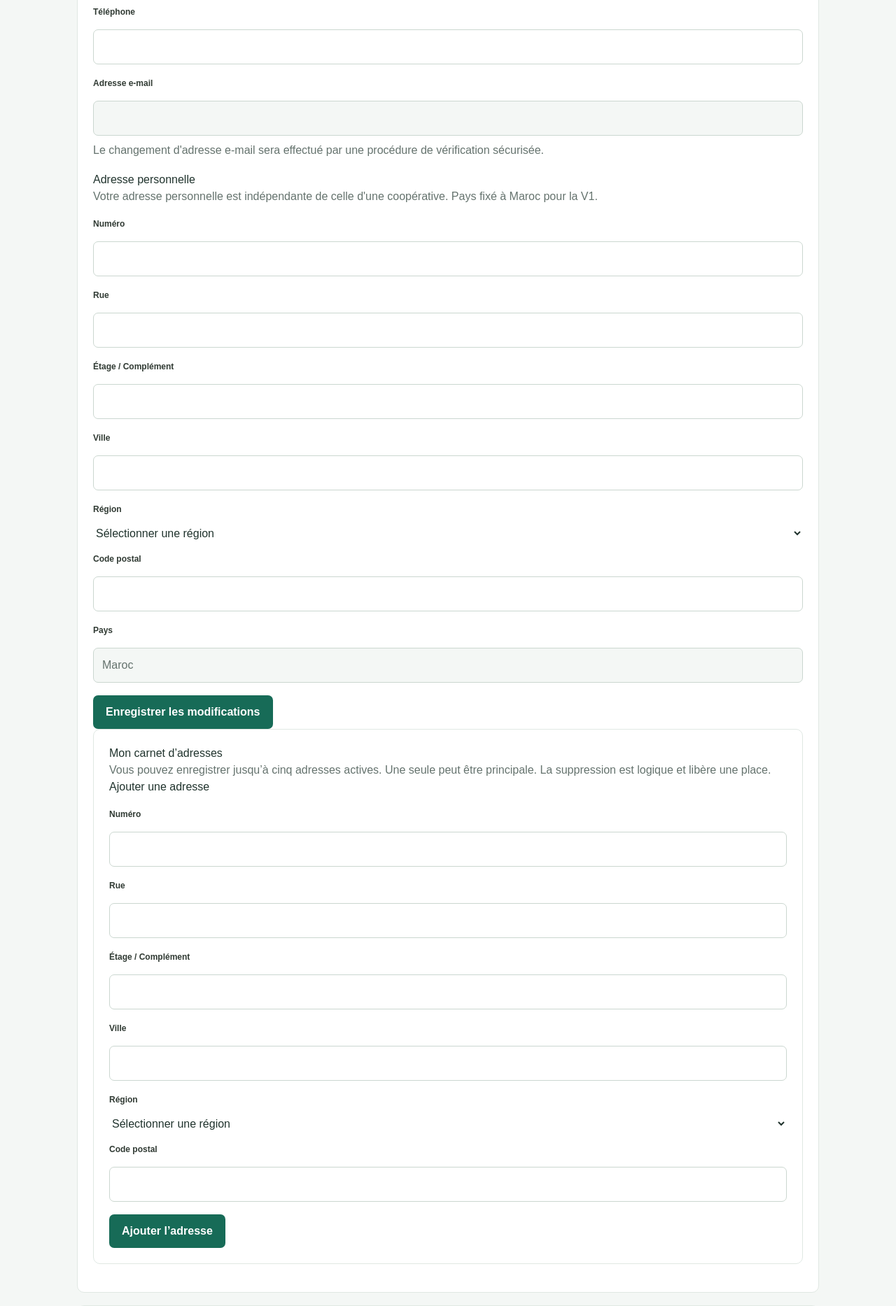
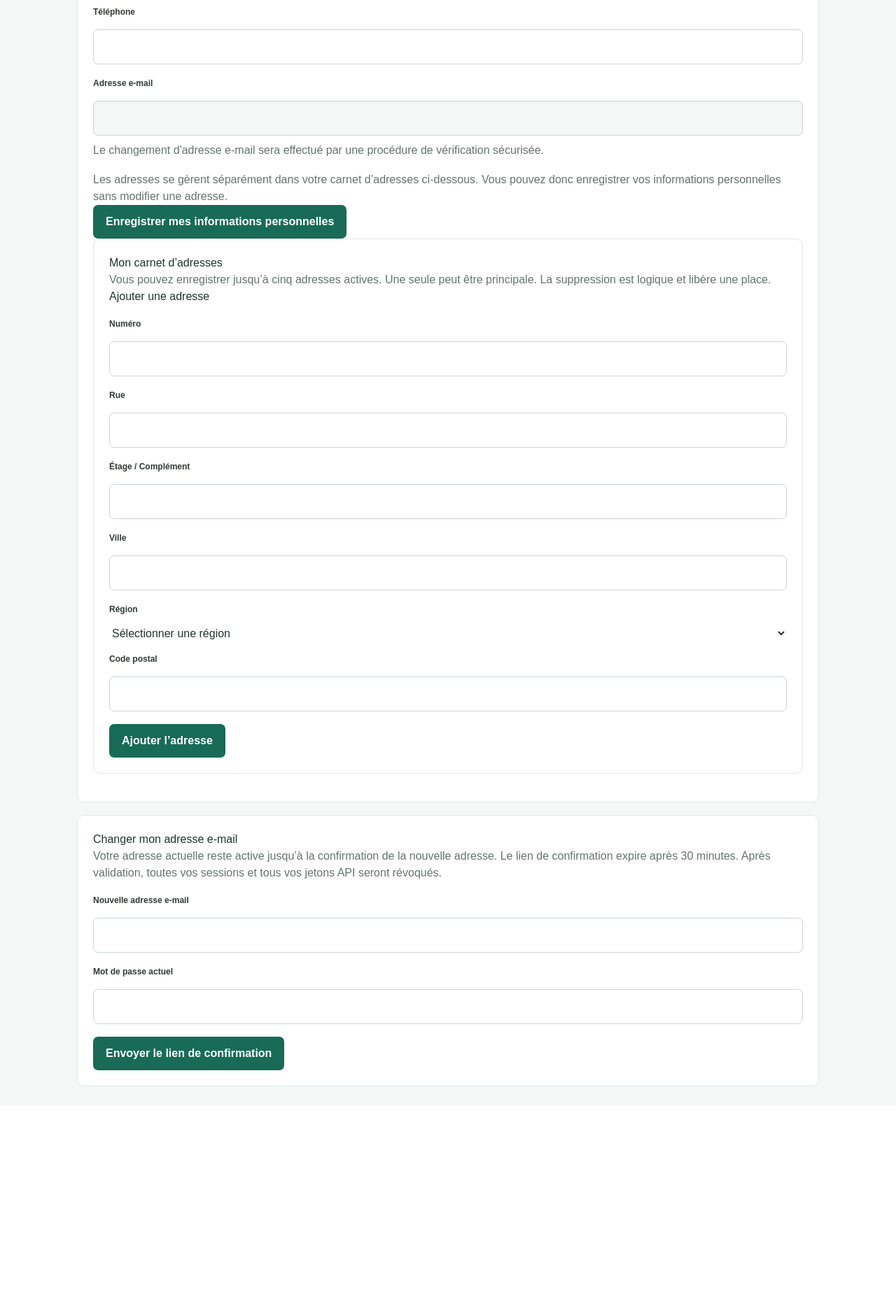
Before and after one commit to areda10/mahline_v1, a Laravel app: template resources/views/customer/profile/edit.blade.php in a window 1280 px wide. Shown: the part 827-2694 px from the top of the page at 70% size. After the commit the page ends 2380 px from the top, so only its background shows below. Run offline with Laravel 12, Linux system fonts and the light colour scheme; the template is opened without the code that fills it, so the values that code supplies are empty; style sheets or scripts are compiled from the project's sources; parts of the project's set-up code (start-up, migrations or seed data) failed here and were passed over.

Commit message:
Separate customer profile form from address book UI

```diff
--- a/resources/views/customer/profile/edit.blade.php
+++ b/resources/views/customer/profile/edit.blade.php
@@ -124,49 +124,11 @@
                 </p>
             </div>
 
-            <h2>Adresse personnelle</h2>
-            <p class="muted">Votre adresse personnelle est indépendante de celle d'une coopérative. Pays fixé à Maroc pour la V1.</p>
-            <div class="form-field">
-                <label for="number">Numéro</label>
-                <input id="number" name="number" maxlength="50" value="{{ old('number', $address?->number) }}">
-            </div>
-            <div class="form-field">
-                <label for="street">Rue</label>
-                <input id="street" name="street" maxlength="255" required value="{{ old('street', $address?->street) }}">
-                @error('street')<p class="field-error">{{ $message }}</p>@enderror
-            </div>
-            <div class="form-field">
-                <label for="floor">Étage / Complément</label>
-                <input id="floor" name="floor" maxlength="50" value="{{ old('floor', $address?->floor) }}">
-            </div>
-            <div class="form-field">
-                <label for="city">Ville</label>
-                <input id="city" name="city" maxlength="120" required value="{{ old('city', $address?->city) }}">
-                @error('city')<p class="field-error">{{ $message }}</p>@enderror
-            </div>
-            <div class="form-field">
-                <label for="region">Région</label>
-                <select id="region" name="region" required>
-                    <option value="">Sélectionner une région</option>
-                    @foreach ($regions as $region)
-                        <option value="{{ $region }}" @selected(old('region', $address?->region) === $region)>{{ $region }}</option>
-                    @endforeach
-                </select>
-                @error('region')<p class="field-error">{{ $message }}</p>@enderror
-            </div>
-            <div class="form-field">
-                <label for="postal_code">Code postal</label>
-                <input id="postal_code" name="postal_code" maxlength="20" value="{{ old('postal_code', $address?->postal_code) }}">
-            </div>
-            <div class="form-field">
-                <label for="country">Pays</label>
-                <input id="country" type="text" value="Maroc" readonly>
-            </div>
-
-            <button type="submit">Enregistrer les modifications</button>
+            <p class="muted">Les adresses se gèrent séparément dans votre carnet d’adresses ci-dessous. Vous pouvez donc enregistrer vos informations personnelles sans modifier une adresse.</p>
+            <button type="submit">Enregistrer mes informations personnelles</button>
         </form>
         <section class="card">
-            <h2>Mon carnet d’adresses</h2>
+            <h2 id="address-book">Mon carnet d’adresses</h2>
             <p class="muted">Vous pouvez enregistrer jusqu’à cinq adresses actives. Une seule peut être principale. La suppression est logique et libère une place.</p>
             @foreach($addresses as $savedAddress)
                 <article class="address-card">
```
